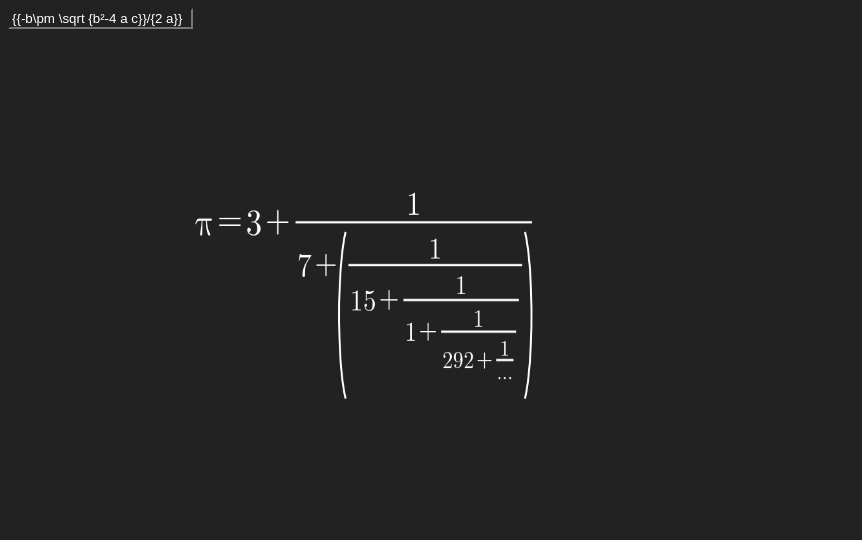
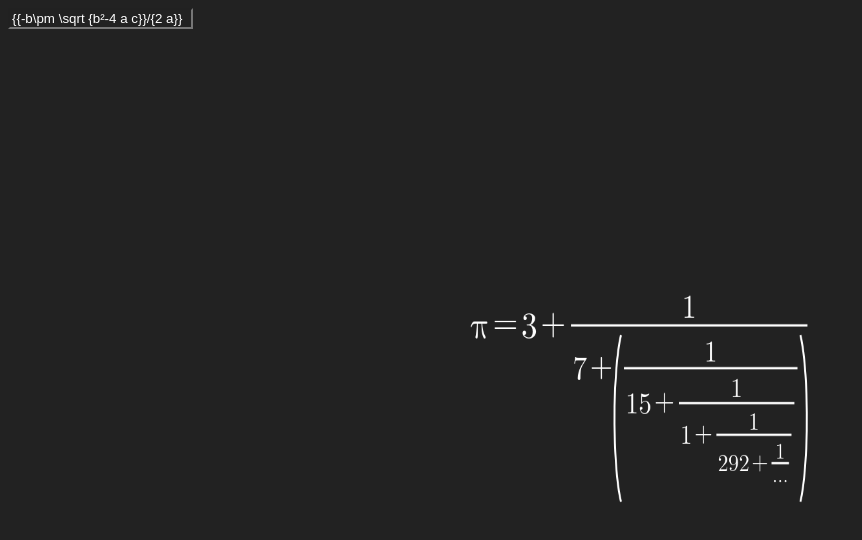
Before and after one commit to bsoelch/mexpr.js, a plain HTML site: page test.html in a window 1280 px wide. Shown: the whole page, without its empty margins (0-862 px from the left). Drawn offline with Linux system fonts and the light colour scheme.

Commit message:
center rendered equation
+ mark html file as unicode

```diff
--- a/mexpr.js
+++ b/mexpr.js
@@ -178,7 +178,7 @@ let matrixPadding=4;
 let matrixPaddingX=12;
 let matrixPaddingY=16;
 
-function measure(ctx,mathElement,baseSize=50,parentStyle=defaultStyle){
+function measureMathElement(ctx,mathElement,baseSize=50,parentStyle=defaultStyle){
   measureRecursive(ctx,mathElement,0,0,parentStyle,baseSize);
 }
 function measureRecursive(ctx,mathElement,x,y,parentStyle=defaultStyle,baseSize=50,scale=1.0){
@@ -645,7 +645,7 @@ function drawMathElementInternal(ctx,mathElement,x,y,baseSize,scale=1.0){
   }
 }
 function drawMathElement(ctx,mathElement,x=100,y=100,baseSize=50,style=defaultStyle){
-  measure(ctx,mathElement,baseSize,defaultStyle);
+  measureMathElement(ctx,mathElement,baseSize,defaultStyle);
   ctx.lineWidth=3;//XXX make line with customizable
   drawMathElementInternal(ctx,mathElement,x,y,baseSize);
 }
--- a/test.html
+++ b/test.html
@@ -1,4 +1,5 @@
 <!DOCTYPE html>
+<meta charset="utf-8">
 <html>
 <body>
 <canvas id="canvas" width="1980" height="1080" style="position:fixed;top:0px;left:0px;width:100vw;height:100vh;background:#222222;color:#ffffff;">
@@ -27,7 +28,10 @@ if(!iField.value)
 let eq=stringToElement("\\pi=3+1 / { 7 + (1/ { 15 +1 / { 1 + 1/{292+1 /... }}})}");
 function redraw(){
   ctx.clearRect(0,0,c.width,c.height);
-  drawMathElement(ctx,eq,300,300);
+  measureMathElement(ctx,eq);
+  let x0=-(eq.outerBox.x0+eq.outerBox.x1)/2-eq.x;
+  let y0=-(eq.outerBox.y0+eq.outerBox.y1)/2-eq.y;
+  drawMathElement(ctx,eq,x0+c.width/2,y0+c.height/2);
 }
 redraw();
 </script>
```
Also changed, not shown: 2 other files.
